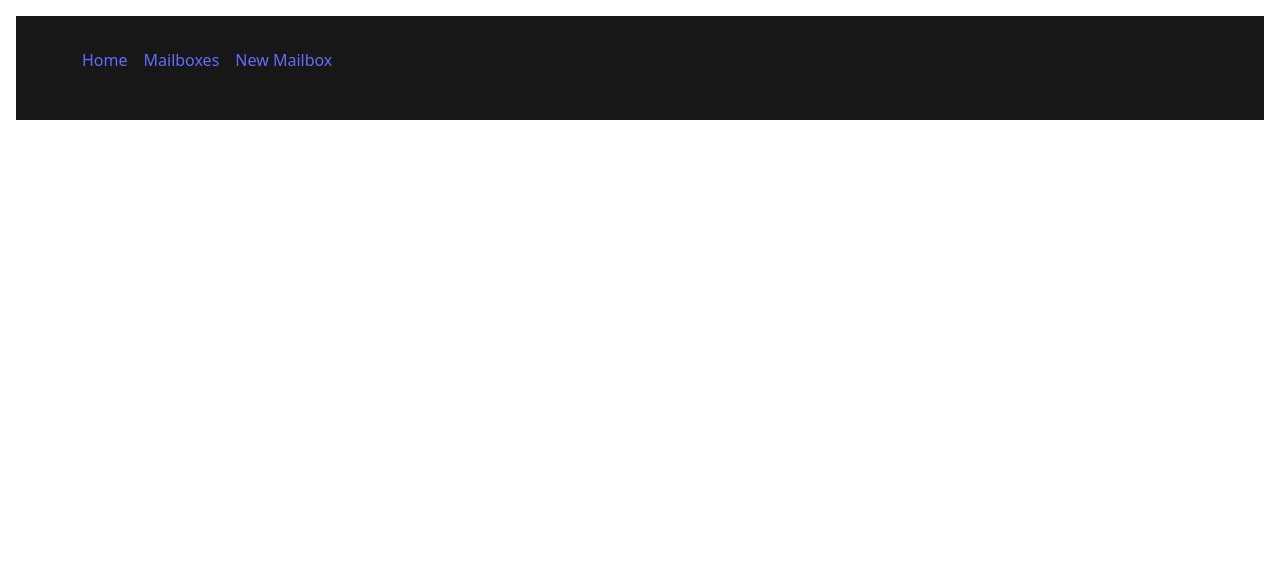
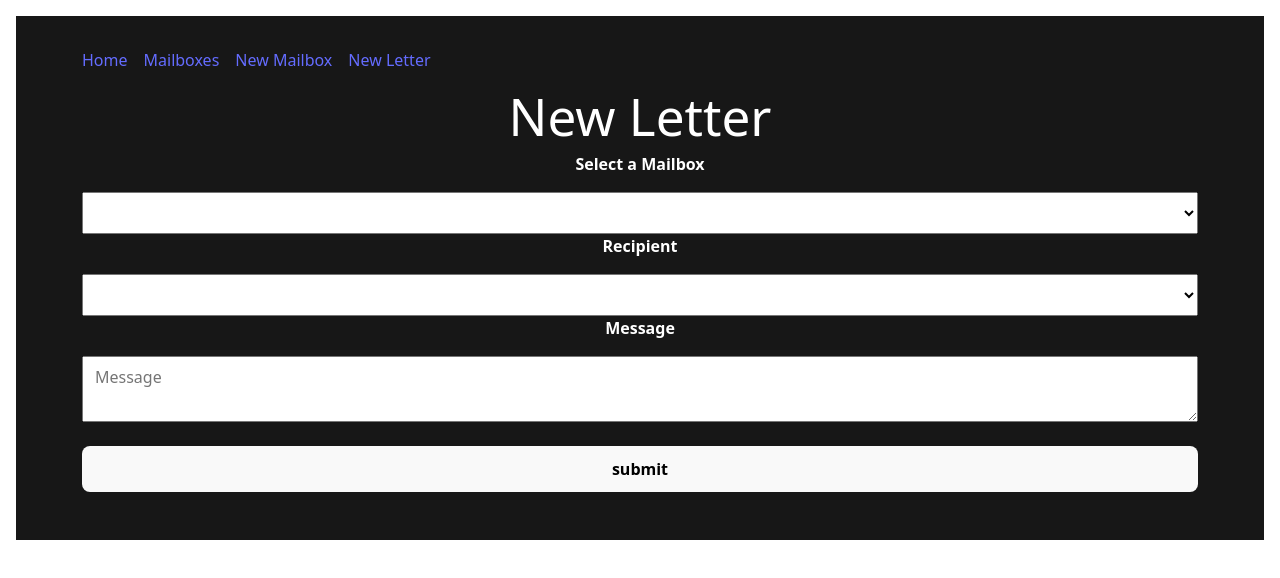
Before and after one commit to BenjaminGohPS/react-router-dom-lab, a React (Vite) app: page /new-letter in a window 1280 px wide. Shown: the top 578 px of the page. Built offline with nearby package versions, Linux system fonts and the light colour scheme.

Commit message:
New Letter page done up. Able to map out created mailbox and select the recipient

```diff
--- a/src/App.jsx
+++ b/src/App.jsx
@@ -7,6 +7,7 @@ import { Route, Routes, useNavigate } from "react-router-dom";
 import MailboxList from "./components/MailboxList";
 import MailboxForm from "./components/MailboxForm";
 import MailboxDetails from "./components/MailboxDetails";
+import LetterForm from "./components/LetterForm";
 
 // src/App.jsx
 
@@ -14,6 +15,7 @@ const App = () => {
   const [mailboxes, setMailboxes] = useState([]);
   const [selection, setSelection] = useState("small");
   const [name, setName] = useState("");
+  const [letters, setLetters] = useState([]);
 
   const handleNameChange = (event) => {
     setName(event.target.value);
@@ -32,6 +34,11 @@ const App = () => {
       { id: mailboxes.length, name: name, size: selection },
     ]);
     navigate("/mailboxes");
+  };
+
+  const addLetter = (event) => {
+    event.preventDefault();
+    //code here
   };
 
   return (
@@ -81,6 +88,7 @@ const App = () => {
             />
           }
         />
+        <Route path="/new-letter" element={<LetterForm mailboxes={mailboxes}/>} />
       </Routes>
     </div>
   );
--- /dev/null
+++ b/src/components/LetterForm.jsx
@@ -0,0 +1,48 @@
+import React from "react";
+
+const LetterForm = (props) => {
+  return (
+    <div className="container">
+      <h1>New Letter</h1>
+      <form onSubmit={console.log("New Letter")}>
+        <div className="row">
+          <label htmlFor="mailbox">Select a Mailbox</label>
+          <select>
+            {props.mailboxes.map((item, idx) => {
+              return (
+                <option key={idx} id={item.id} value={item.id}>
+                  {item.id}
+                </option>
+              );
+            })}
+          </select>
+        </div>
+
+        <div className="row">
+          <label htmlFor="recipient">Recipient</label>
+          <select>
+            {props.mailboxes.map((item, idx) => {
+              return (
+                <option key={idx} id={item.id} value={item.name}>
+                  {item.name}
+                </option>
+              );
+            })}
+          </select>
+        </div>
+
+        <div className="row">
+          <label htmlFor="message">Message</label>
+          <textarea placeholder="Message"></textarea>
+        </div>
+        <br></br>
+        <div className="row">
+          <span></span>
+          <button type="submit">submit</button>
+        </div>
+      </form>
+    </div>
+  );
+};
+
+export default LetterForm;
--- a/src/components/MailboxDetails.jsx
+++ b/src/components/MailboxDetails.jsx
@@ -8,6 +8,11 @@ const MailboxDetails = (props) => {
   const selectedBox = props.mailboxes.find(
     (mailbox) => mailbox.id === Number(mailboxId)
   );
+
+// const selectedLetters = props.letters.filter(
+//   (letter) => letter.mailboxId === Number(mailboxId)
+// );
+
   // const params = useParams();
   return (
     <div className="mail-box">
--- a/src/components/MailboxForm.jsx
+++ b/src/components/MailboxForm.jsx
@@ -40,7 +40,7 @@ const MailboxForm = (props) => {
             </option>
           </select>
         </div>
-
+        <br />
         <div className="row">
           <button type="submit">submit</button>
         </div>
--- a/src/components/NavBar.jsx
+++ b/src/components/NavBar.jsx
@@ -15,6 +15,9 @@ const NavBar = () => {
           <li>
             <Link to="/new-mailbox">New Mailbox</Link>
           </li>
+          <li>
+            <Link to="/new-letter">New Letter</Link>
+          </li>
         </ul>
       </nav>
     </header>
```
